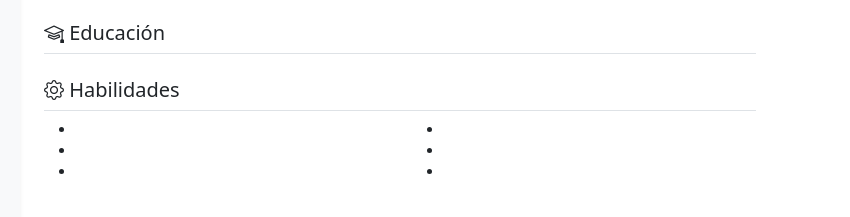
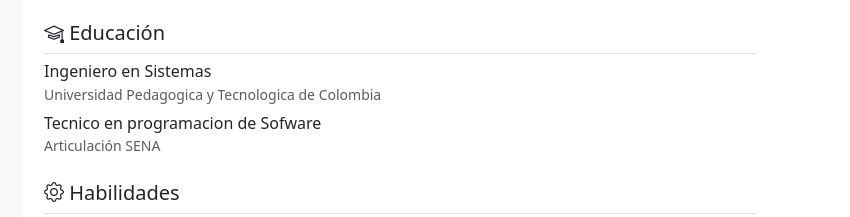
Before and after one commit to And3rStr0ng/EvaluacionParejas, a plain HTML site: page index.html in a window 1280 px wide. Shown: the part 265-482 px from the top of the page, 430-1280 px from the left. Drawn offline with nearby package versions, Linux system fonts and the light colour scheme.

Commit message:
Se_Agrega_La_Educacion

```diff
--- a/index.html
+++ b/index.html
@@ -88,12 +88,12 @@
         <!-- Agrega o quita formación académica -->
         <h2 class="h5 border-bottom pb-2 mt-4"><i class="bi bi-mortarboard"></i> Educación</h2>
         <div class="mb-2">
-          <h6 class="mb-0"><!-- Título o carrera --></h6>
-          <small class="text-muted"><!-- Institución — AAAA --></small>
+          <h6 class="mb-0">Ingeniero en Sistemas</h6>
+          <small class="text-muted">Universidad Pedagogica y Tecnologica de Colombia</small>
         </div>
         <div class="mb-2">
-          <h6 class="mb-0"><!-- Título o carrera --></h6>
-          <small class="text-muted"><!-- Institución — AAAA --></small>
+          <h6 class="mb-0">Tecnico en programacion de Sofware</h6>
+          <small class="text-muted">Articulación SENA</small>
         </div>
 
         <!-- Lista tus habilidades técnicas / blandas -->
```
